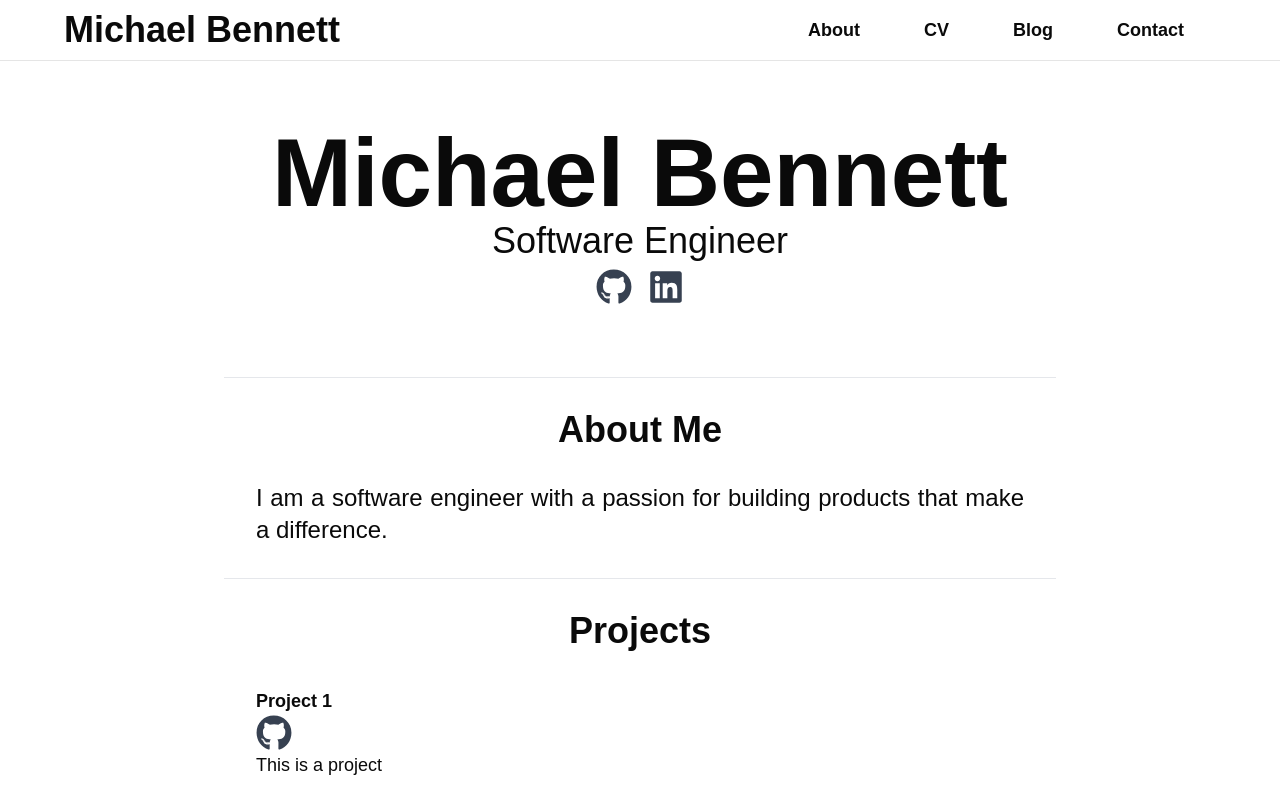
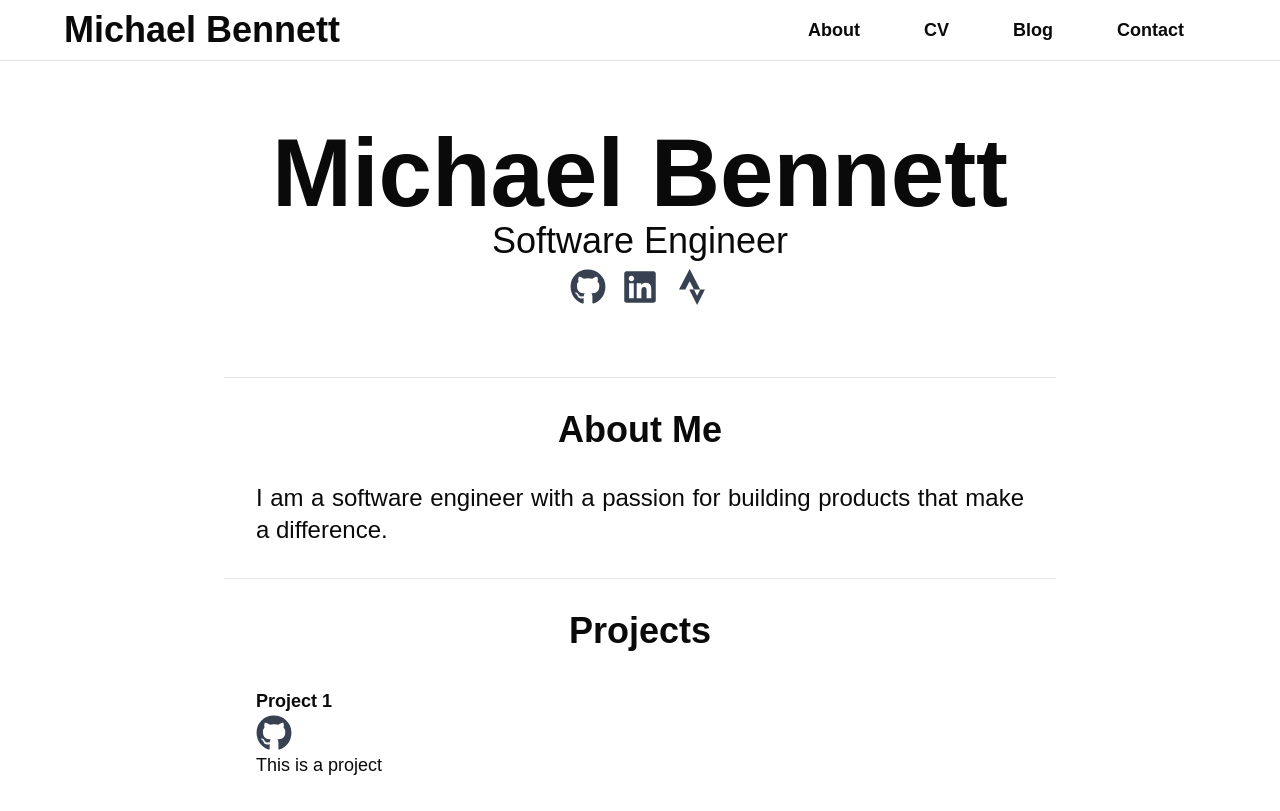
Before and after one commit to michaelbennett99/michaeldabennett.com, a Next.js app: page / in a window 1280 px wide. Built offline with nearby package versions, Linux system fonts and the light colour scheme.

Commit message:
add strava social link

```diff
--- a/src/app/page.tsx
+++ b/src/app/page.tsx
@@ -1,5 +1,5 @@
 import Link from "next/link";
-import { FaGithub, FaLinkedin } from "react-icons/fa";
+import { FaGithub, FaLinkedin, FaStrava } from "react-icons/fa";
 
 export default function Home() {
   return (
@@ -25,6 +25,10 @@ function Header() {
           href="https://www.linkedin.com/in/michaeldabennett"
           icon={<FaLinkedin />}
         />
+        <SocialLink
+          href="https://www.strava.com/athletes/25477476"
+          icon={<FaStrava />}
+        />
       </nav>
     </header>
   );
@@ -38,7 +42,7 @@ function SocialLink({
   icon: React.ReactNode;
 }) {
   return (
-    <Link href={href} className="text-4xl text-gray-700 hover:text-gray-900">
+    <Link href={href} className="text-4xl text-gray-700 hover:text-gray-900 box-border">
       {icon}
     </Link>
   );
```
